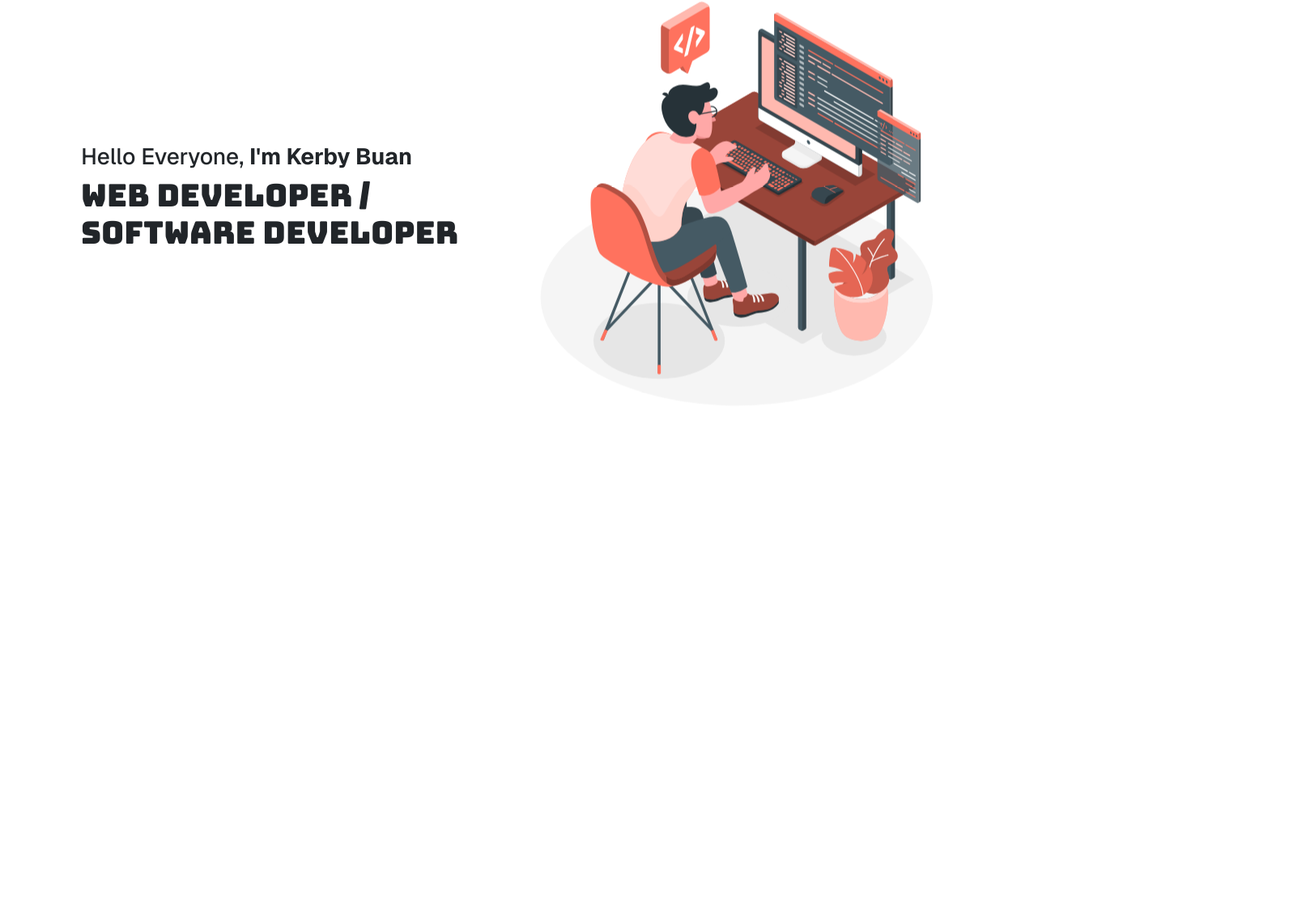
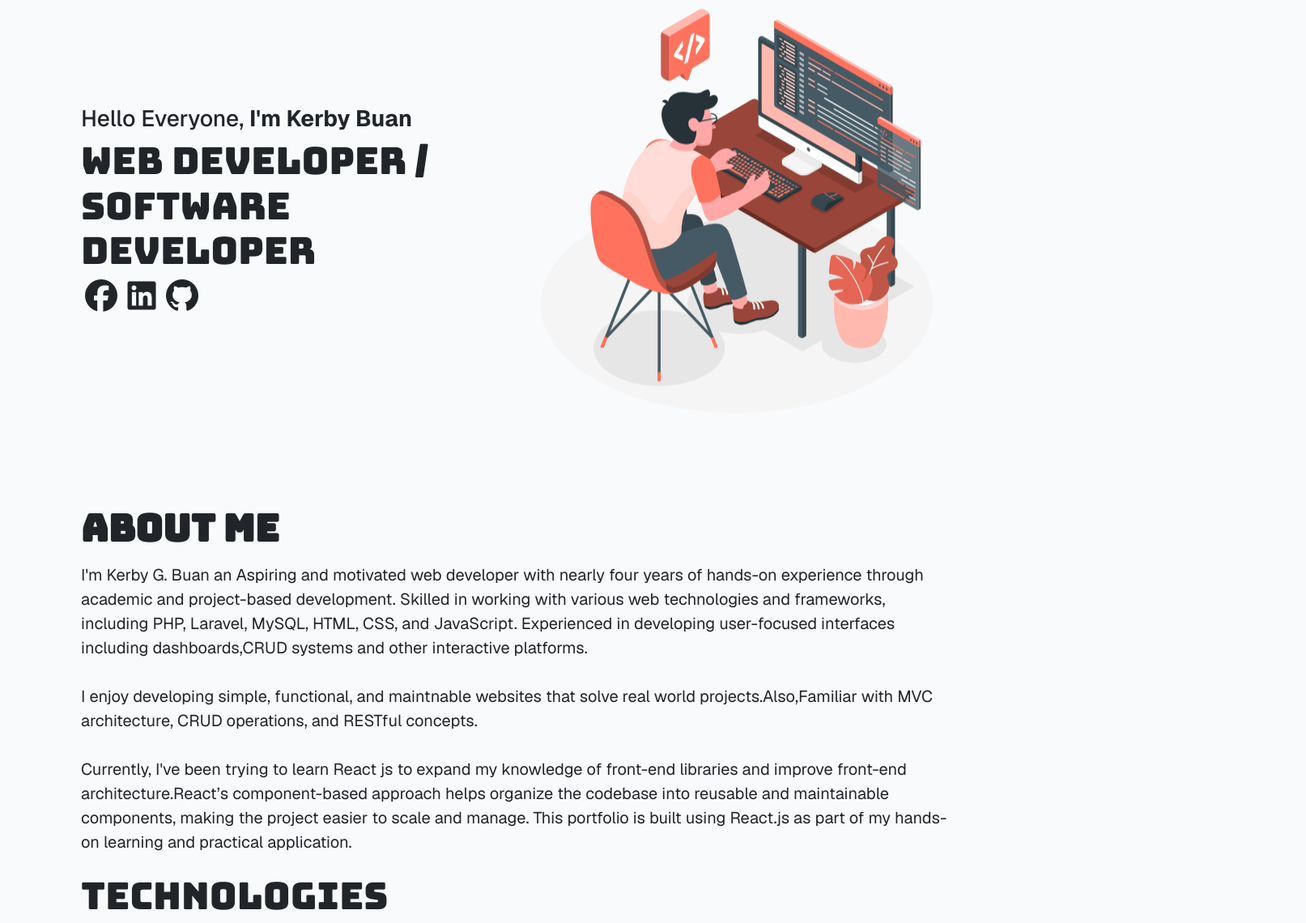
Before and after one commit to Kerbs-IT/Portfolio, a React (Vite) app: page / in a window 1280 px wide. Shown: the part 192-1332 px from the top of the page at 81% size, 1613 px wide, since content can reach past the window. Before the commit the page ends 800 px from the top, so only its background shows below. Built offline with nearby package versions, Linux system fonts and the light colour scheme.

Commit message:
added tech stack component

```diff
--- a/index.html
+++ b/index.html
@@ -1,5 +1,5 @@
 <!doctype html>
-<html lang="en" data-bs-theme="white">
+<html lang="en">
   <head>
     <meta charset="UTF-8" />
     <link rel="icon" type="image/svg+xml" href="/vite.svg" />
@@ -7,7 +7,7 @@
     <link rel="stylesheet" href="https://cdnjs.cloudflare.com/ajax/libs/font-awesome/7.0.1/css/all.min.css"
       integrity="sha512-2SwdPD6INVrV/lHTZbO2nodKhrnDdJK9/kg2XD1r9uGqPo1cUbujc+IYdlYdEErWNu69gVcYgdxlmVmzTWnetw=="
       crossorigin="anonymous" referrerpolicy="no-referrer" />
-    <title>portfolio</title>
+    <title>Kerbs</title>
     <link rel="stylesheet" href="./src/index.css">
   </head>
   <body>
--- a/src/App.jsx
+++ b/src/App.jsx
@@ -4,6 +4,7 @@ import { useState } from 'react'
 import Header from './components/Header'
 import About from './components/About'
 import Home from './components/Home'
+import TechStack from './components/TechStack'
 
 function App() {
 
@@ -12,12 +13,13 @@ function App() {
     <>
       <Header name="Kerby Buan"></Header>
       <main>
-        <section>
+        <section id='home'>
           <Home />
         </section>
-        {/* <section>
+        <section id='about'>
           <About />
-        </section> */}
+          <TechStack />
+        </section>
       </main>
     </>
   );
--- a/src/components/About.jsx
+++ b/src/components/About.jsx
@@ -1,12 +1,11 @@
 const About = () => {
   return (
-    <div className="card border-0 shadow-sm p-2">
+    <div className="mb-4">
       <div className="mb-2 fw-bold fs-5 d-flex gap-3 align-items-center">
-        <i className="fa-solid fa-briefcase "></i>
-        <p className="mb-0">About</p>
+        <p className="mb-0 burgee-font">About Me</p>
       </div>
-      <p className="text-wrap fs-7">
-        I'm an Aspiring and motivated web developer with nearly four years of
+      <p className="geist-font fs-5">
+        I'm Kerby G. Buan an Aspiring and motivated web developer with nearly four years of
         hands-on experience through academic and project-based development.
         Skilled in working with various web technologies and frameworks,
         including PHP, Laravel, MySQL, HTML, CSS, and JavaScript. Experienced in
@@ -14,9 +13,7 @@ const About = () => {
         other interactive platforms.
         <br />
         <br />I enjoy developing simple, functional, and maintnable websites
-        that solve real world projects.
-        <br />
-        Also,Familiar with MVC architecture, CRUD operations, and RESTful
+        that solve real world projects.Also,Familiar with MVC architecture, CRUD operations, and RESTful
         concepts. <br />
         <br />
         Currently, I've been trying to learn React js to expand my knowledge of
--- a/src/components/Header.jsx
+++ b/src/components/Header.jsx
@@ -13,7 +13,7 @@ const Header = () => {
   ];
   let [ActiveLink, setActiveLink ] = useState("home");
   return (
-    <header className="mb-4 pt-2">
+    <header className="mb-4 pt-2 d-sticky">
       <nav className="  d-flex gap-3 align-items-center justify-content-between ">
         <h1 className="logo-name h1 mb-0">Kerbs</h1>
 
--- a/src/components/Home.jsx
+++ b/src/components/Home.jsx
@@ -1,5 +1,5 @@
 import heroImage from '../assets/Programming-amico.svg'
-
+import Socials from './Socials.jsx'
 function Home() {
   return (
     <div className="d-flex align-items-center home justify-content center">
@@ -10,6 +10,9 @@ function Home() {
         <h1 className="burgee-font ">
           Web Developer /<br /> Software Developer{" "}
         </h1>
+        <div className="socials">
+          <Socials />
+        </div>
       </div>
       <div className="home-hero w-50">
         <img src={heroImage} alt="hero image" id="home-hero-image" />
--- a/src/components/Socials.jsx
+++ b/src/components/Socials.jsx
@@ -1,12 +1,29 @@
 
 
 function Socials() {
-
+    const links = [
+      {
+        linkType: "facebook",
+        linkUrl: "https://www.facebook.com/kerby.buan",
+      },
+      {
+        linkType: "linkedin",
+        linkUrl: "https://www.linkedin.com/in/kerby-buan-19773b231/",
+      },
+      {
+        linkType: "github",
+        linkUrl: "https://github.com/Kerbs-IT",
+      },
+    ];
   return (
     <div>
-
+      {links.map((item) => (
+        <a href={item.linkUrl} key={item.linkType} target="_blank">
+          <i className={`fa-brands fa-${item.linkType} text-dark fs-1`}></i>
+        </a>
+      ))}
     </div>
-  )
+  );
 }
 
 export default Socials
--- a/src/components/TechStack.jsx
+++ b/src/components/TechStack.jsx
@@ -1,11 +1,33 @@
 
 
 const TechStack = () => {
+   const tech = [
+     { techName: "Html", techClassName: "html5" },
+     { techName: "CSS", techClassName: "css3" },
+     { techName: "JavaScript", techClassName: "js" },
+     { techName: "PHP", techClassName: "php" },
+     { techName: "Bootstrap", techClassName: "bootstrap" },
+     { techName: "MySQL", techClassName: "database" },
+     { techName: "Laravel", techClassName: "laravel" },
+
+     { techName: "React", techClassName: "react" },
+     { techName: "Figma", techClassName: "figma" },
+     { techName: "Github", techClassName: "github" },
+     { techName: "Git", techClassName: "git-alt" },
+   ];
   return (
-    <div>
-
+    <div className="mb-4">
+      <h1 className="burgee-font">Technologies</h1>
+      <div className="tech-container d-flex gap-2">
+        {tech.map((item) => (
+          <div className="tech-item d-flex align-items-center justify-content-center border-dark border py-1 px-2 gap-1 rounded bg-white">
+            <i className={`fa-brands fa-${item.techClassName} fs-1`}></i>
+            <span className="geist-font fs-5">{item.techName}</span>
+          </div>
+        ))}
+      </div>
     </div>
-  )
+  );
 }
 
 export default TechStack
--- a/src/index.css
+++ b/src/index.css
@@ -9,6 +9,7 @@
 
 body{
   width: 100%;
+  background-color: #F9FAFB !important;
 
 }
 :root{
@@ -16,7 +17,7 @@ body{
   --geistFont: 'Geist',san-serif;
 }
 #root{
-  padding: 0 100px;
+  padding: 10px 100px;
 }
 
 /* Header */
@@ -50,7 +51,7 @@ ul li a,
 }
 .burgee-font {
   font-family: var(--bungeeFont);
-  font-size: clamp(1rem, 3vw, 5rem);
+  font-size: clamp(1rem, 3.6vw, 5rem);
 }
 
 /* hero image */
@@ -67,3 +68,12 @@ ul li a,
     transform: translateY(5px);
   }
 }
+
+/* tech item */
+.tech-item{
+  transition: .3s ease-in-out;
+}
+
+.tech-item:hover{
+  transform: translateY(-5px);
+}
```
